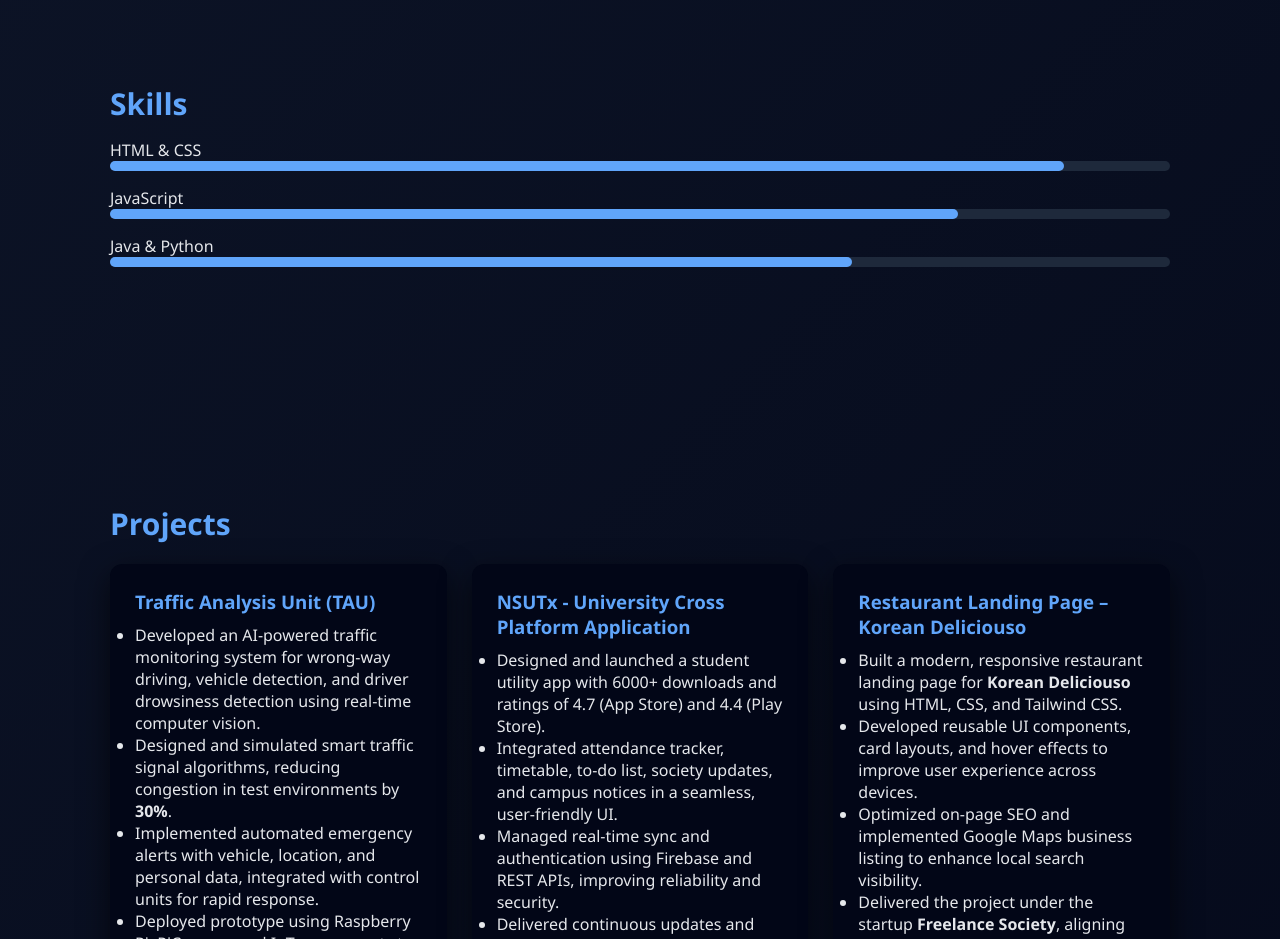
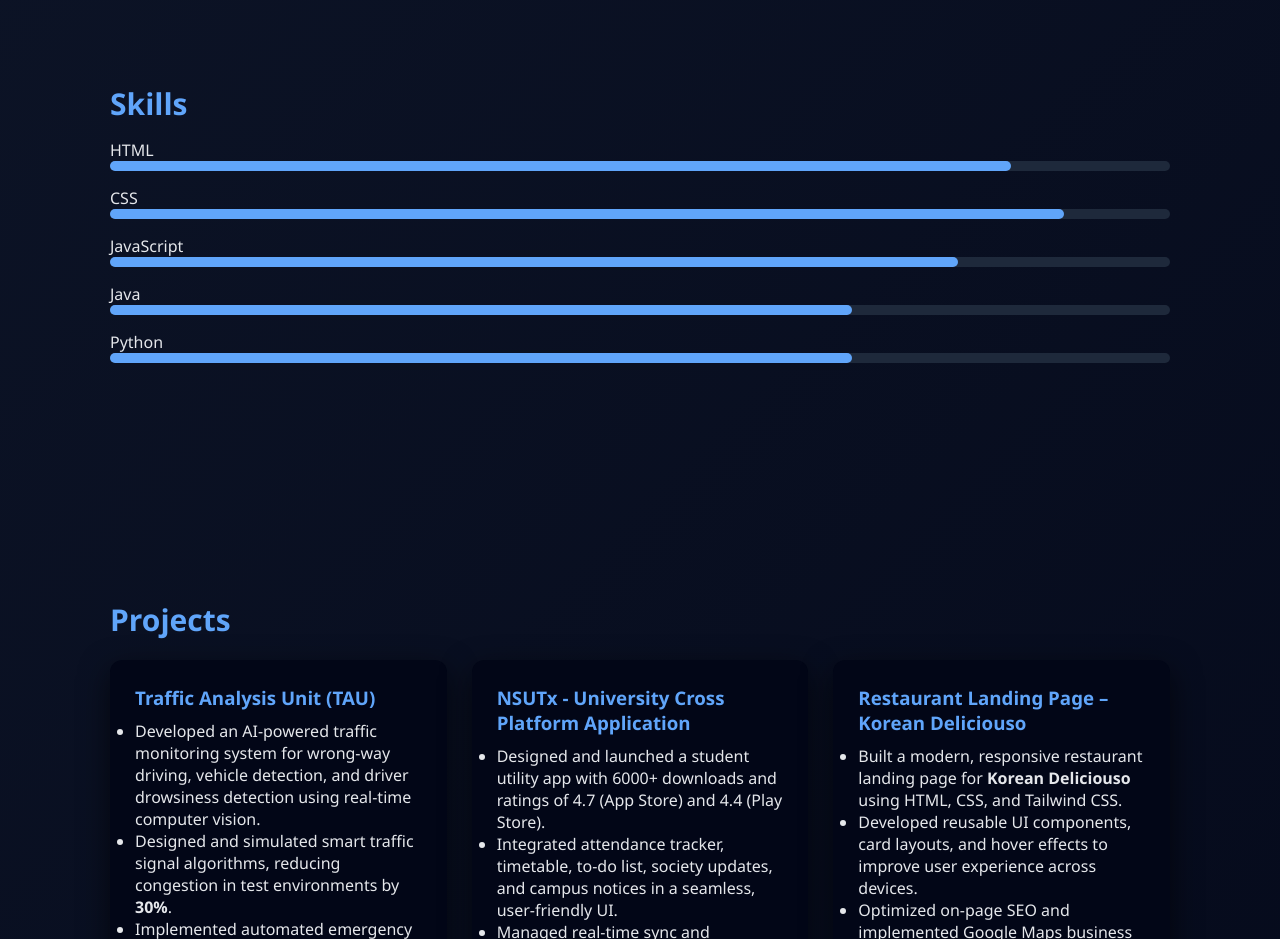
Before and after one commit to namans714/My-Website, a plain HTML site: page index.html in a window 1280 px wide. Shown: the part 1180-2119 px from the top of the page. Drawn offline with Linux system fonts and the light colour scheme.

Commit message:
Skills updated

```diff
--- a/index.html
+++ b/index.html
@@ -491,7 +491,11 @@ footer {
 <section>
   <h2>Skills</h2>
 
-  <div class="skill">HTML & CSS
+  <div class="skill">HTML
+    <div class="skill-bar"><div style="width:85%"></div></div>
+  </div>
+
+  <div class="skill">CSS
     <div class="skill-bar"><div style="width:90%"></div></div>
   </div>
 
@@ -499,7 +503,11 @@ footer {
     <div class="skill-bar"><div style="width:80%"></div></div>
   </div>
 
-  <div class="skill">Java & Python
+  <div class="skill">Java
+    <div class="skill-bar"><div style="width:70%"></div></div>
+  </div>
+
+  <div class="skill">Python
     <div class="skill-bar"><div style="width:70%"></div></div>
   </div>
 </section>
```
